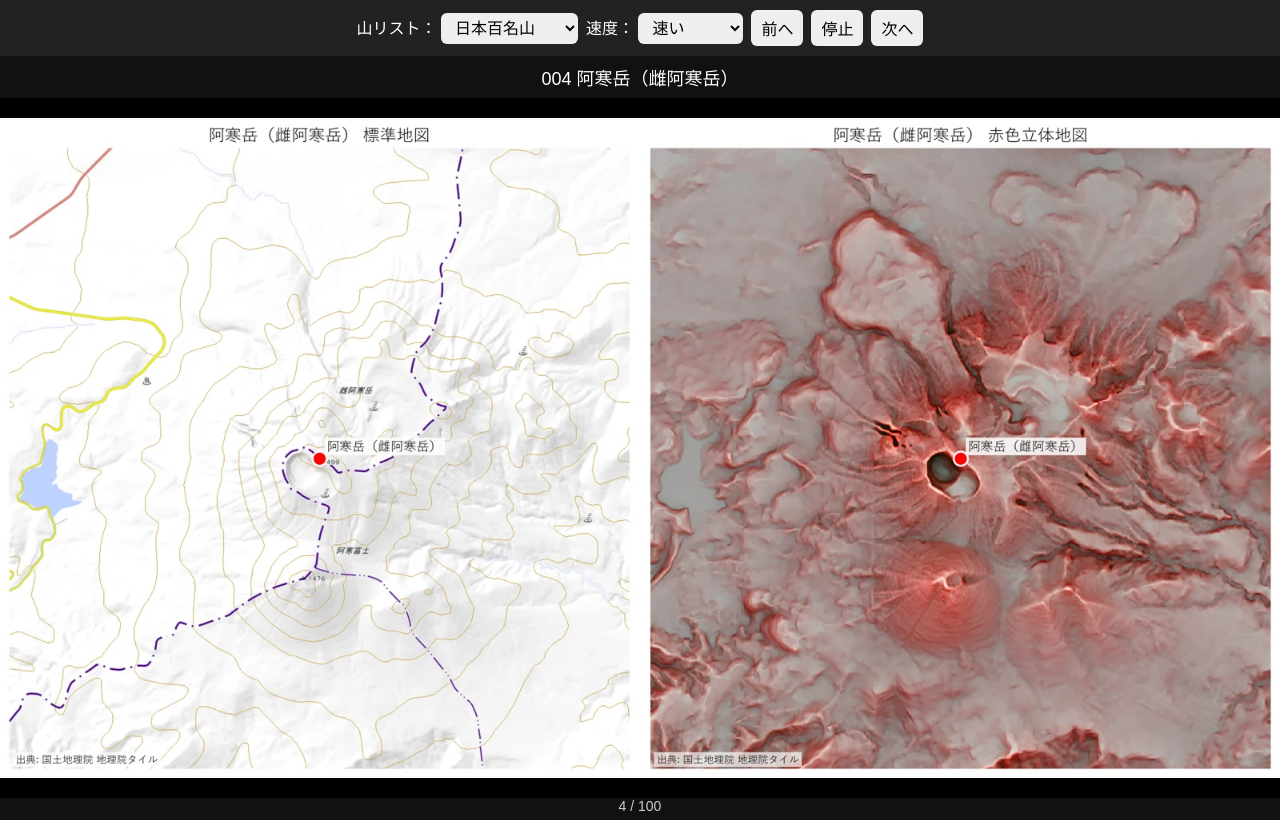
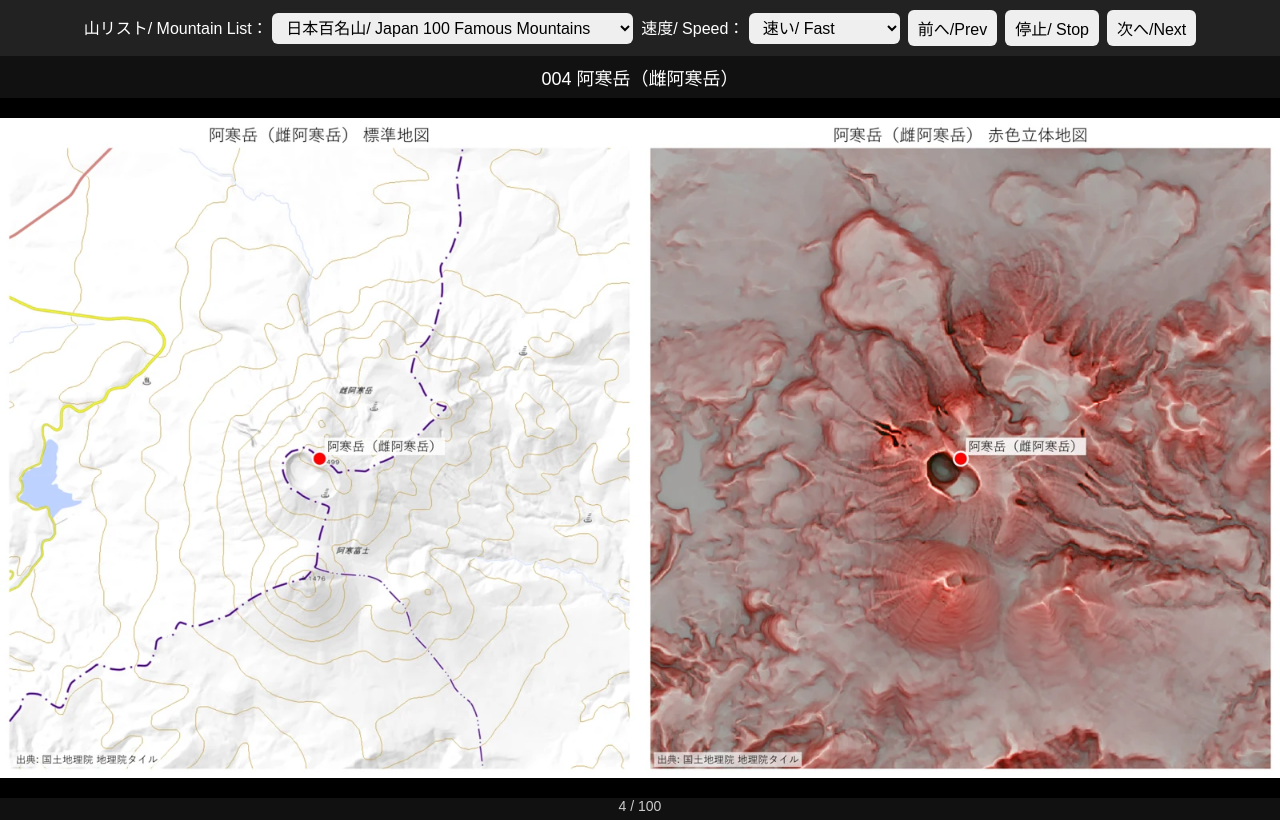
Before and after one commit to issa50s/yamamap-slideshow, a plain HTML site: page index.html in a window 1280 px wide. Drawn offline with Linux system fonts and the light colour scheme.

Commit message:
Add files via upload

```diff
--- a/index.html
+++ b/index.html
@@ -3,7 +3,7 @@
 <head>
   <meta charset="UTF-8" />
   <meta name="viewport" content="width=device-width, initial-scale=1.0" />
-  <title>百名山・二百名山・三百名山 赤色立体地図スライドショー</title>
+  <title>百名山・二百名山・三百名山 赤色立体地図スライドショー/Japan 100 Famous Mountains – Red Relief Map</title>
 
   <style>
     body {
@@ -67,33 +67,33 @@
 
 <header>
   <label>
-    山リスト：
+    山リスト/ Mountain List：
     <select id="categorySelect">
-      <option value="100">日本百名山</option>
-      <option value="200">日本二百名山</option>
-      <option value="300">日本三百名山</option>
+      <option value="100">日本百名山/ Japan 100 Famous Mountains</option>
+      <option value="200">日本二百名山/ Japan 200 Famous Mountains</option>
+      <option value="300">日本三百名山/ Japan 300 Famous Mountains</option>
     </select>
   </label>
 
   <label>
-    速度：
+    速度/ Speed：
     <select id="speedSelect">
-      <option value="5000">ゆっくり</option>
-      <option value="3000">普通</option>
-      <option value="1500" selected>速い</option>
-      <option value="800">爆速</option>
+      <option value="5000">ゆっくり/ Slow</option>
+      <option value="3000">普通/ Normal</option>
+      <option value="1500" selected>速い/ Fast</option>
+      <option value="800">爆速/ Ultra Fast</option>
     </select>
   </label>
 
-  <button id="prevBtn">前へ</button>
-  <button id="playBtn">再生</button>
-  <button id="nextBtn">次へ</button>
+  <button id="prevBtn">前へ/Prev</button>
+  <button id="playBtn">再生/Play</button>
+  <button id="nextBtn">次へ/Next</button>
 </header>
 
 <div id="title">読み込み中...</div>
 
 <div id="slideArea">
-  <img id="slideImage" src="" alt="山の赤色立体地図" />
+  <img id="slideImage" src="" alt="山の赤色立体地図 Mountains – Red Relief Map" />
 </div>
 
 <div id="counter"></div>
@@ -129,13 +129,13 @@
       images = await response.json();
 
       if (images.length === 0) {
-        titleText.textContent = "画像がありません";
+        titleText.textContent = "画像がありません/ No Image Available";
         return;
       }
 
       showSlide();
     } catch (error) {
-      titleText.textContent = "manifest.json を読み込めません";
+      titleText.textContent = "manifest.json を読み込めません/ Failed to Load";
       console.error(error);
     }
   }
@@ -170,7 +170,7 @@
     if (isPlaying) return;
 
     isPlaying = true;
-    playBtn.textContent = "停止";
+    playBtn.textContent = "停止/ Stop";
 
     const speed = Number(speedSelect.value);
     timer = setInterval(nextSlide, speed);
@@ -178,7 +178,7 @@
 
   function stopSlideShow() {
     isPlaying = false;
-    playBtn.textContent = "再生";
+    playBtn.textContent = "再生/ Play";
 
     if (timer) {
       clearInterval(timer);
```
